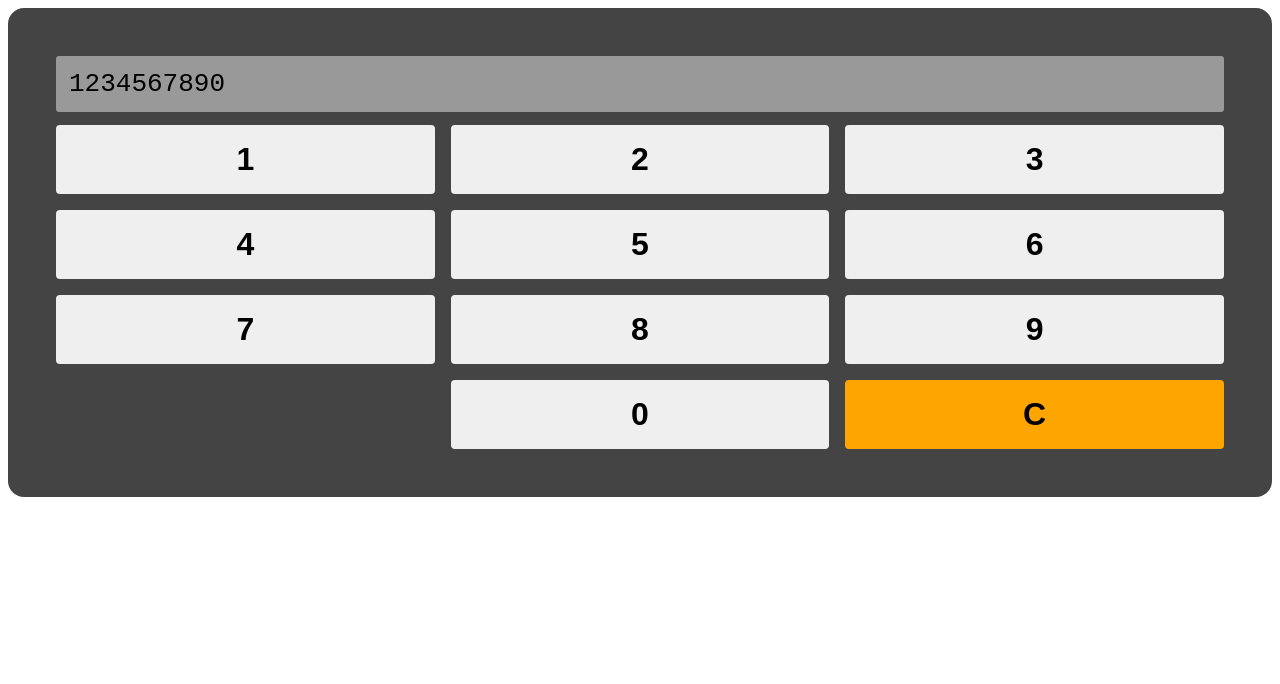
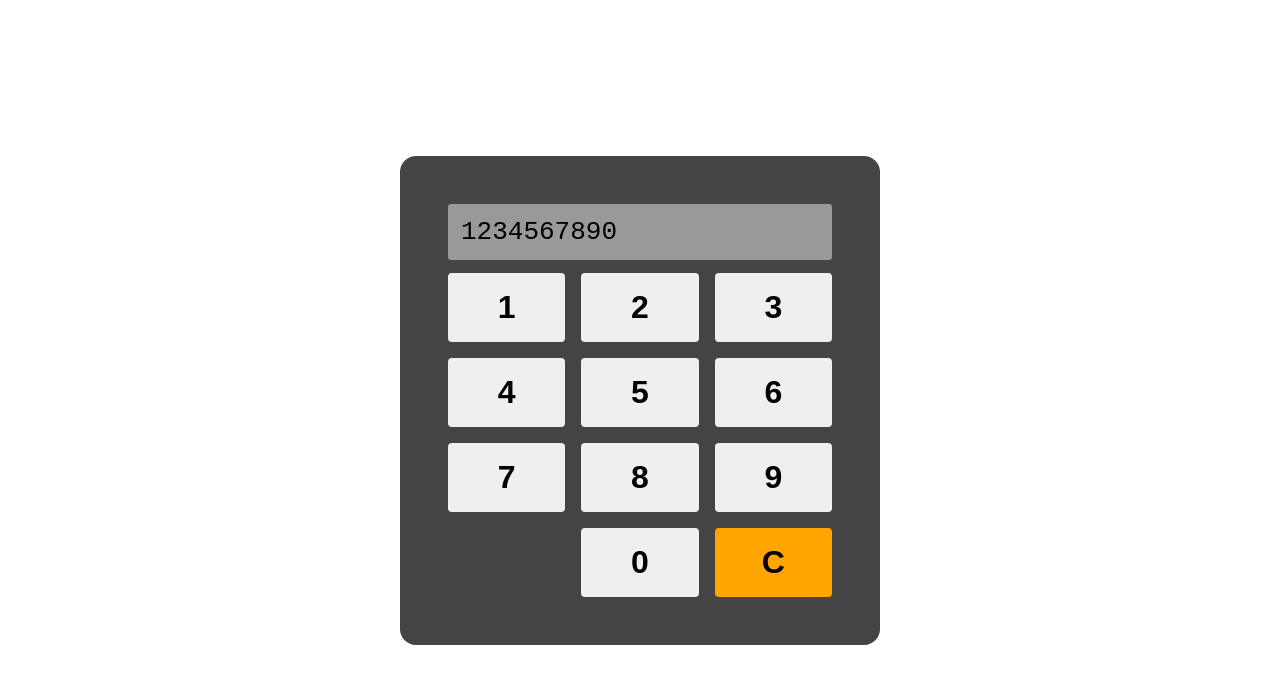
Before and after one commit to Aaltomuoto/calculator, a plain HTML site: page index.html in a window 1280 px wide. Drawn offline with Linux system fonts and the light colour scheme.

Commit message:
Center the calculator Horizontally and vertically

```diff
--- a/index.html
+++ b/index.html
@@ -8,6 +8,7 @@
     <script src="javascript.js" defer></script>
 </head>
 <body>
+    <div id="mainContainer">
         <div id="calculator">
             <div id="calculatorScreen">1234567890</div>
             <div id="calculatorButtons">
@@ -24,5 +25,6 @@
                 <button id="clear">C</button>
             </div>
         </div>
+    </div>
 </body>
 </html>
--- a/style.css
+++ b/style.css
@@ -1,11 +1,23 @@
 * {
     box-sizing: border-box;
 }
-
+html, body {
+    height: 100%;
+    padding: 0;
+    margin: 0;
+}
+#mainContainer {
+    display: flex;
+    width: 100%;
+    height: 100%;
+    justify-content: center;
+    align-items: center;
+}
 #calculator {
     background-color: #444;
     padding:3em;
     border-radius: 1em;
+    max-width: 30em;
 }
 #calculatorScreen {
     background-color: #999;
```
Lines whose indentation alone changed are shown as unchanged.
